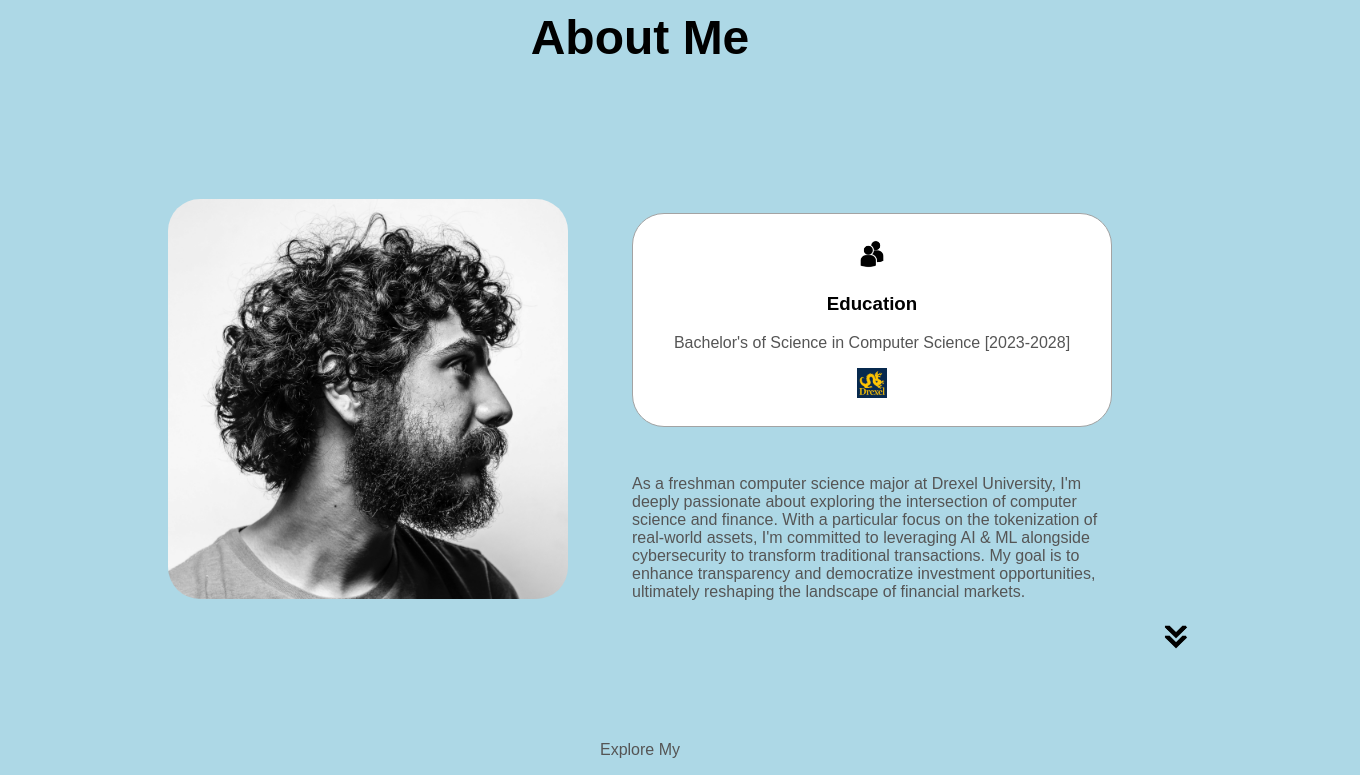
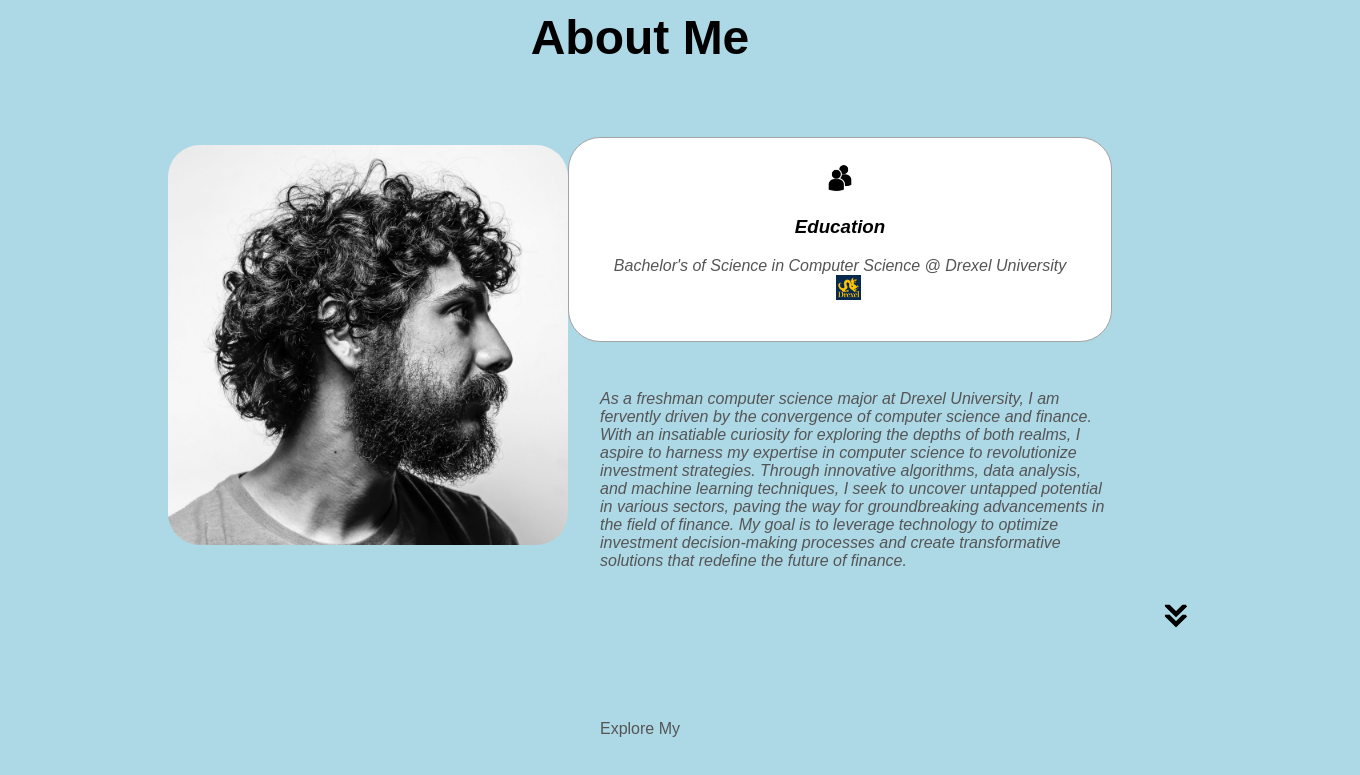
Before and after one commit to Ghady-Abboud/Personal-Portfolio, a plain HTML site: page index.html in a window 1280 px wide. Shown: the part 1000-1775 px from the top of the page, 1360 px wide, since content can reach past the window. Drawn offline with Linux system fonts and the light colour scheme.

Commit message:
Personalized it and adjusted image place

```diff
--- a/index.html
+++ b/index.html
@@ -82,12 +82,12 @@
                             class="icon"
                             >
                             <h3>Education</h3>
-                            <p>Bachelor's of Science in Computer Science [2023-2028]</p>
-                            <img src="./assets/drexel.png" alt="Drexel Icon" width="30" height="30">
+                            <p>Bachelor's of Science in Computer Science @ Drexel University <img src="./assets/drexel.png" alt="Drexel Icon" class="icon drexel-icon" onclick="location.href='https://drexel.edu/'"></p>
+
                         </div>
                     </div>
                     <div class="text-container">
-                        <p>As a freshman computer science major at Drexel University, I'm deeply passionate about exploring the intersection of computer science and finance. With a particular focus on the tokenization of real-world assets, I'm committed to leveraging AI & ML alongside cybersecurity to transform traditional transactions. My goal is to enhance transparency and democratize investment opportunities, ultimately reshaping the landscape of financial markets.
+                        <p>As a freshman computer science major at Drexel University, I am fervently driven by the convergence of computer science and finance. With an insatiable curiosity for exploring the depths of both realms, I aspire to harness my expertise in computer science to revolutionize investment strategies. Through innovative algorithms, data analysis, and machine learning techniques, I seek to uncover untapped potential in various sectors, paving the way for groundbreaking advancements in the field of finance. My goal is to leverage technology to optimize investment decision-making processes and create transformative solutions that redefine the future of finance.
                         </p>
                     </div>
                 </div>
@@ -155,6 +155,7 @@
                         class="project-img"
                         >
                     </div>
+                    <p>Python</p>
                     <h2 class="experience-sub-title project-title">Chess Game / AI Bot</h2>
                     <div class="btn-container">
                         <button class="btn btn-color-2 project-btn" onclick="location.href='https://github.com/Ghady-Abboud'">
@@ -171,6 +172,7 @@
                         class="project-img"
                         >
                     </div>
+                    <p>Python</p>
                     <h2 class="experience-sub-title project-title">Housing Market Predictor</h2>
                     <div class="btn-container">
                         <button class="btn btn-color-2 project-btn" onclick="location.href='https://github.com/Ghady-Abboud'">
--- a/style.css
+++ b/style.css
@@ -290,6 +290,12 @@ section {
     bottom: 2.5rem;
 }
 
+.text-container {
+    padding-left: 2rem;
+    font-style: italic;
+
+}
+
 .details-container {
     padding: 1.5rem;
     flex: 1;
@@ -298,6 +304,15 @@ section {
     border: rgb(53, 53, 53) 0.1rem solid;
     border-color: rgb(163, 163, 163);
     text-align: center;
+    font-style: italic;
+
+.drexel-icon {
+    width: 25px;
+    height: auto;
+    padding-left: 1rem;
+    display: inline-block;
+    margin-bottom: -0.2rem;
+
 }
 
 .section-container {
```
